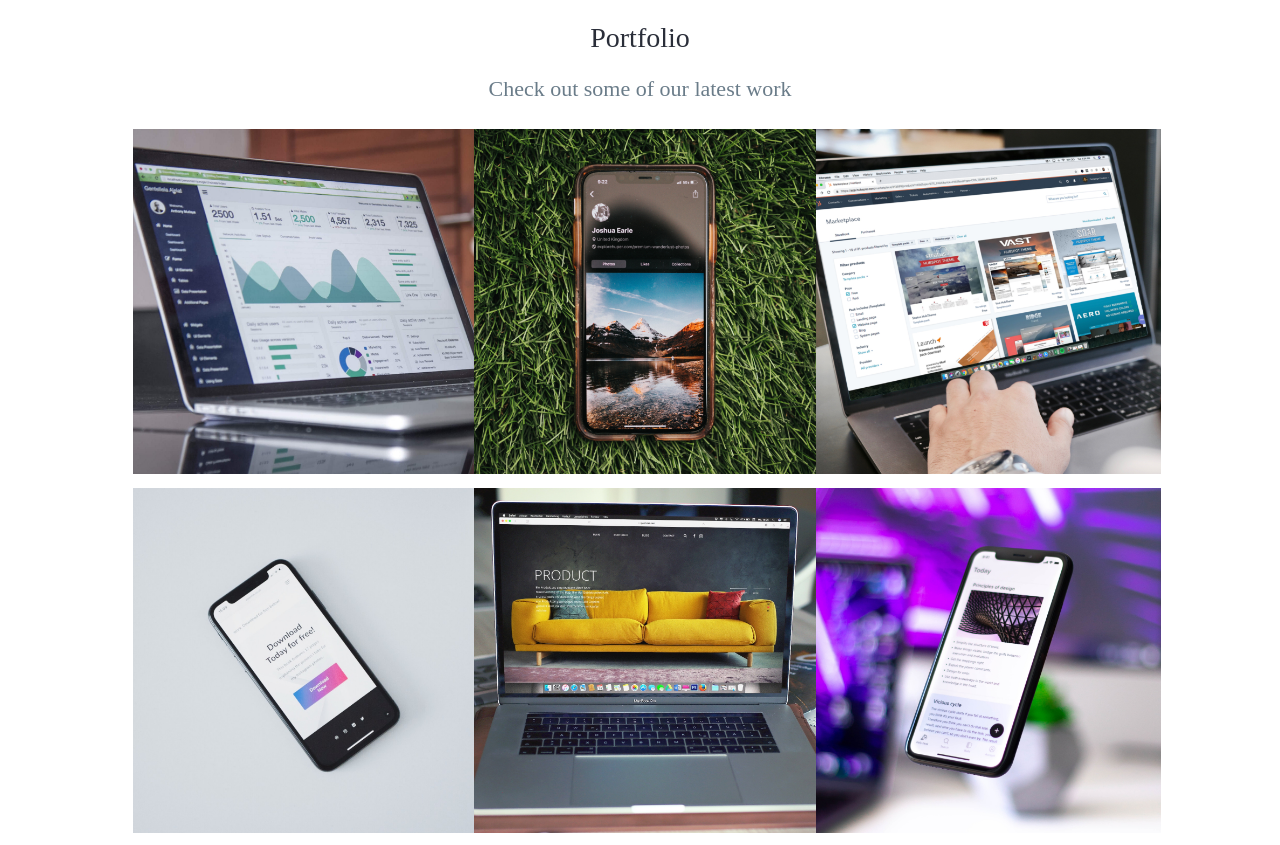
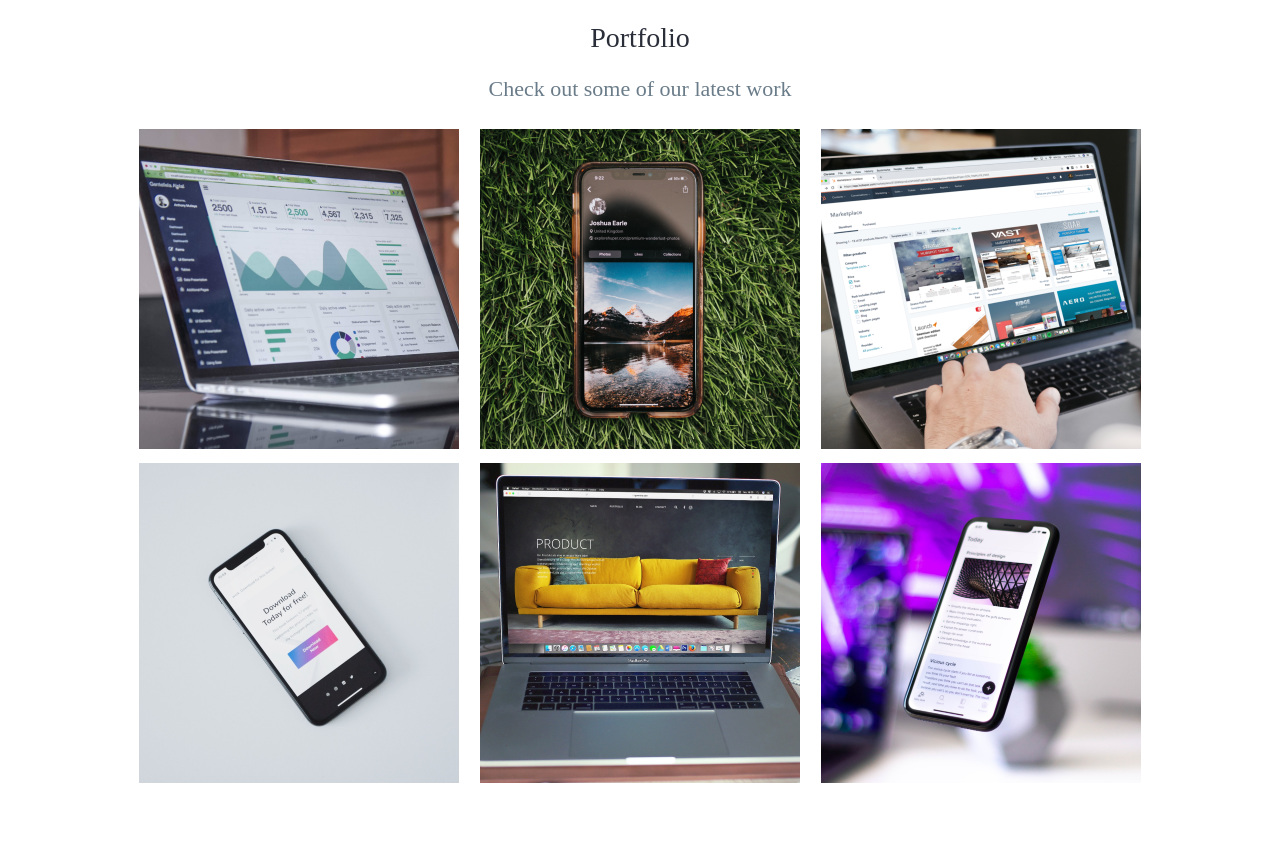
Before and after one commit to mbahwahid/Project-Team-A01, a plain HTML site: page index.html in a window 1280 px wide. Shown: the part 2160-3005 px from the top of the page. Drawn offline with Linux system fonts and the light colour scheme.

Commit message:
Update stylesheet.css

```diff
--- a/stylesheet.css
+++ b/stylesheet.css
@@ -175,10 +175,11 @@ header {
     float: left;
     width: 33.33%;
     padding: 5px;
+    text-align: center;
 }
 
 .images img {
-    max-width: 345px;
+    width: 320px;
 }
 
 
```
